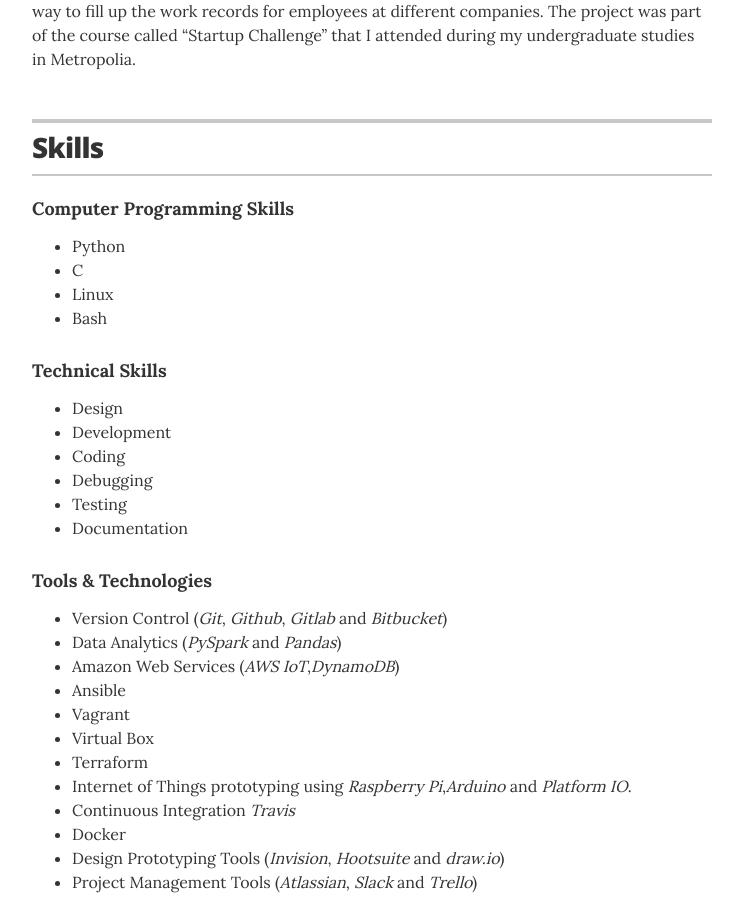
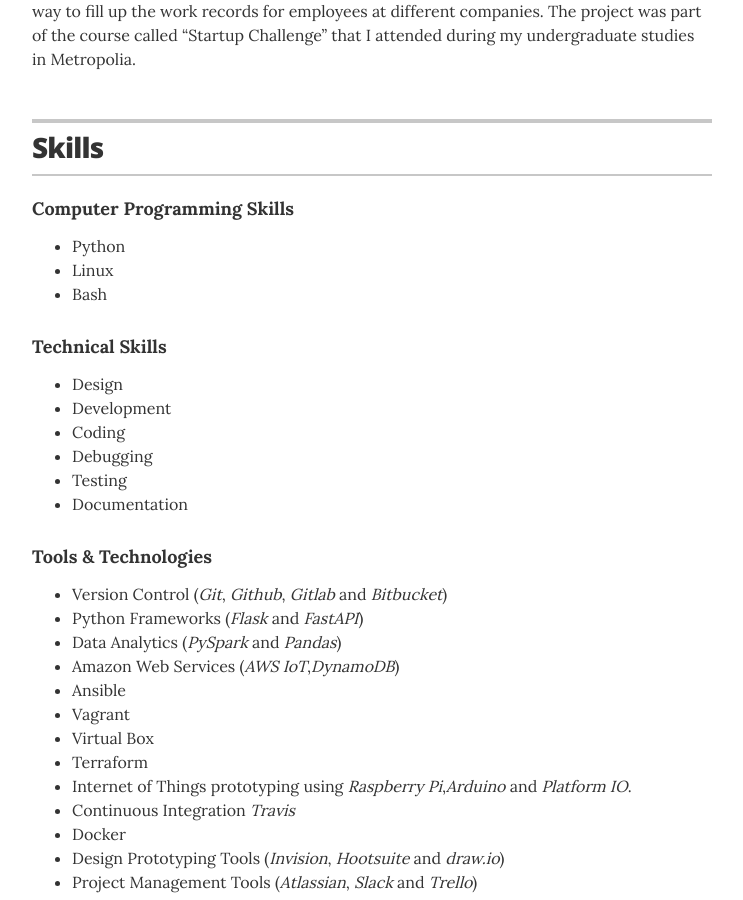
Before and after one commit to ranabhat/ranabhat.github.io, a Jekyll site: the page built from index.html, in a window 1280 px wide and 900 px high, scrolled down 3086 px. Shown: the whole window, without its empty margins (268-1011 px from the left). Built offline with Jekyll 4.4.1, drawn with Linux system fonts in a browser that asks for light colours.

Commit message:
skills redefined

```diff
--- a/_data/skills.yml
+++ b/_data/skills.yml
@@ -1,14 +1,14 @@
 # Skills
 # Organizational leadership
 - skill: Computer Programming Skills
-  description: <ul class="resume-item-list"><li>Python </li><li>C</li><li>Linux</li><li>Bash</li></ul>
+  description: <ul class="resume-item-list"><li>Python </li><li>Linux</li><li>Bash</li></ul>
 
 # Communications strategy
 - skill: Technical Skills
   description: <ul class="resume-item-list"><li>Design</li><li>Development</li><li>Coding</li><li>Debugging</li><li>Testing</li><li>Documentation</li></ul>
 
 - skill: Tools & Technologies
-  description: <ul class="resume-item-list"><li>Version Control (<i>Git</i>, <i>Github</i>, <i>Gitlab</i> and <i>Bitbucket</i>)</li><li>Data Analytics (<i>PySpark</i> and <i>Pandas</i>)</li><li>Amazon Web Services (<i>AWS IoT</i>,<i>DynamoDB</i>)</li><li>Ansible</li><li>Vagrant</li><li>Virtual Box</li><li>Terraform</><li>Internet of Things prototyping using <i>Raspberry Pi</i>,<i>Arduino</i> and <i>Platform IO</i>.</li><li>Continuous Integration <i>Travis</i></li><li>Docker</li><li>Design Prototyping Tools (<i>Invision</i>, <i>Hootsuite</i> and <i>draw.io</i>)</li><li>Project Management Tools (<i>Atlassian</i>, <i>Slack</i> and <i>Trello</i>)</li></ul>
+  description: <ul class="resume-item-list"><li>Version Control (<i>Git</i>, <i>Github</i>, <i>Gitlab</i> and <i>Bitbucket</i>)</li><li>Python Frameworks (<i>Flask</i> and <i>FastAPI</i>)</li><li>Data Analytics (<i>PySpark</i> and <i>Pandas</i>)</li><li>Amazon Web Services (<i>AWS IoT</i>,<i>DynamoDB</i>)</li><li>Ansible</li><li>Vagrant</li><li>Virtual Box</li><li>Terraform</><li>Internet of Things prototyping using <i>Raspberry Pi</i>,<i>Arduino</i> and <i>Platform IO</i>.</li><li>Continuous Integration <i>Travis</i></li><li>Docker</li><li>Design Prototyping Tools (<i>Invision</i>, <i>Hootsuite</i> and <i>draw.io</i>)</li><li>Project Management Tools (<i>Atlassian</i>, <i>Slack</i> and <i>Trello</i>)</li></ul>
 
 - skill: Interpersonal Skills
   description:  <ul class="resume-item-list"><li>Leadership</li><li>Team Management</li><li>Team Work</li></ul>
```
